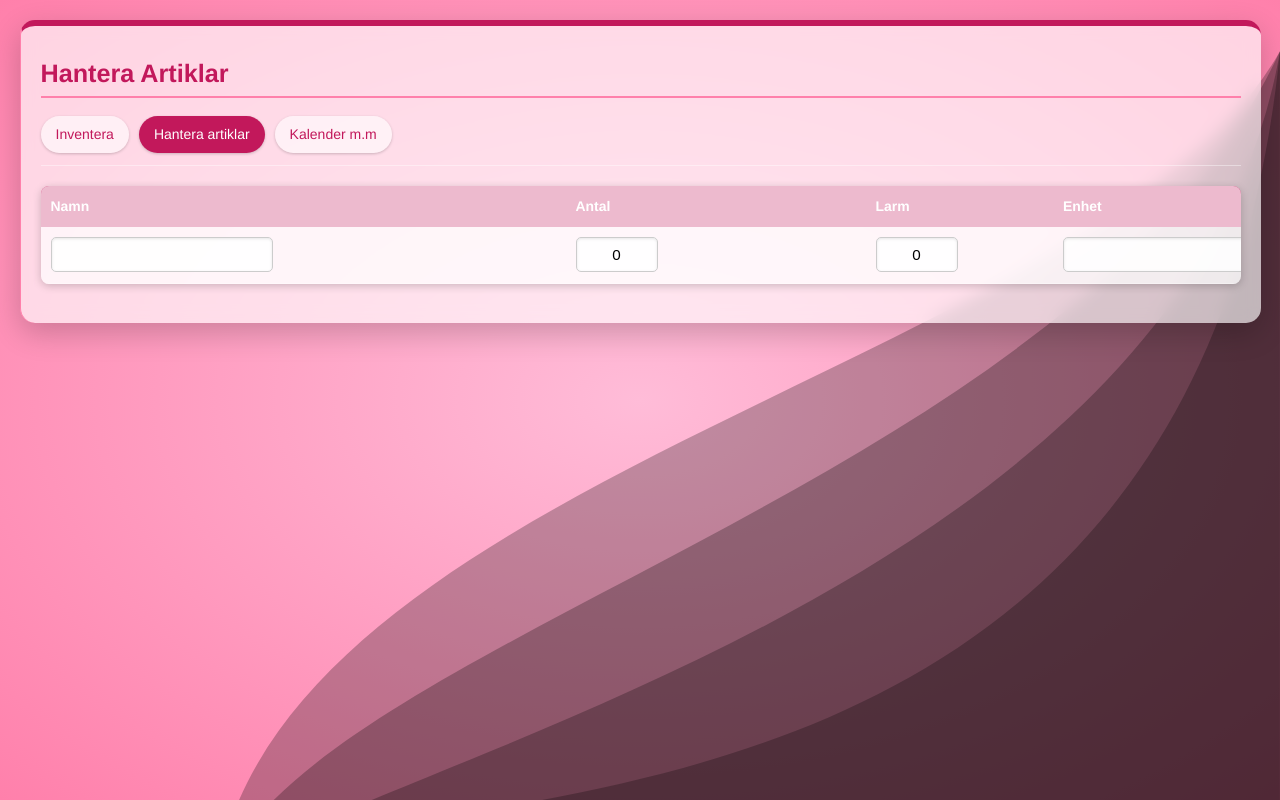
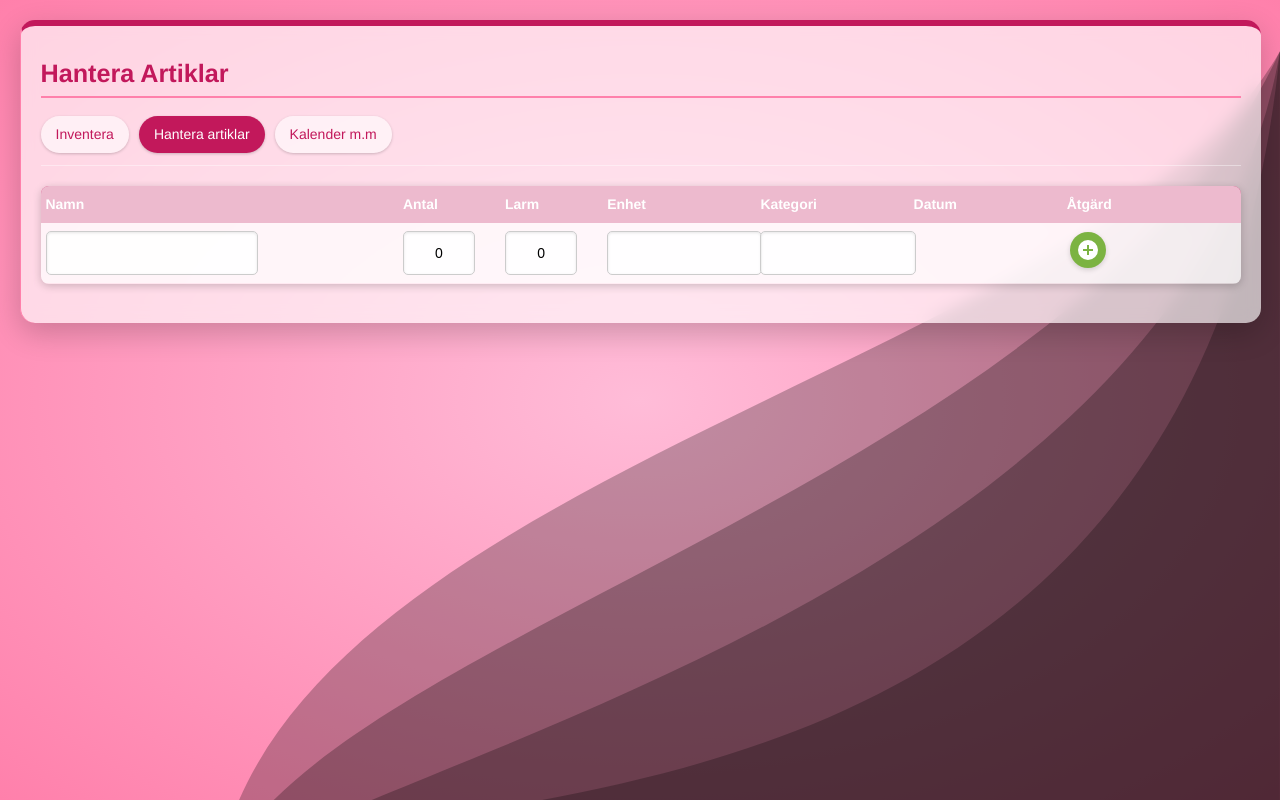
Before and after one commit to snis/inventera, a Flask app: page /inventory in a window 1280 px wide. Run offline with Flask 3, Linux system fonts and the light colour scheme; data that the repository does not hold is empty.

Commit message:
Finjustera kolumnlayout för inventory-tabellen
- Optimerat kolumnbredderna för bättre balans mellan olika innehållstyper
- Förbättrat input-fält för att anpassa sig till tillgängligt utrymme
- Fixat problem med avklippta input-fält genom att ändra overflow-hantering
- Anpassat kolumnbredder enligt specifika önskemål:
  - Namnkolumn: 28%
  - Kategori- och enhetskolumner justerade till 12% vardera
  - Reducerad åtgärdskolumn till 14%
  - Jämn fördelning för bättre visuell balans

🤖 Generated with [Claude Code](https://claude.ai/code)
Co-Authored-By: Claude <noreply@anthropic.com>

```diff
--- a/static/style.css
+++ b/static/style.css
@@ -279,23 +279,92 @@ button:hover {
 }
 
 /* Inventory table layout */
+.inventory-table {
+  table-layout: fixed !important; /* Tvinga fixed layout */
+  width: 100%;
+  border-spacing: 0;
+  border-collapse: collapse;
+  max-width: none; /* Förhindra ärva max-width */
+  margin: 1em 0;
+}
+
 .inventory-table th,
 .inventory-table td {
   font-size: 0.95em;
+  padding: 8px 5px;
+  box-sizing: border-box;
+  overflow: visible; /* Tillåt innehåll att synas fullt ut */
 }
 
-@media screen and (max-width: 768px) {
+/* Direkta kolumnbreddsinställningar - starkare än col */
+.inventory-table th:nth-child(1),
+.inventory-table td:nth-child(1) { width: 28%; } /* Namn */
+
+.inventory-table th:nth-child(2),
+.inventory-table td:nth-child(2) { width: 8%; }  /* Antal */
+
+.inventory-table th:nth-child(3),
+.inventory-table td:nth-child(3) { width: 8%; }  /* Larm */
+
+.inventory-table th:nth-child(4),
+.inventory-table td:nth-child(4) { width: 12%; } /* Enhet */
+
+.inventory-table th:nth-child(5),
+.inventory-table td:nth-child(5) { width: 12%; } /* Kategori - samma som enhet */
+
+.inventory-table th:nth-child(6),
+.inventory-table td:nth-child(6) { width: 12%; } /* Datum */
+
+.inventory-table th:nth-child(7),
+.inventory-table td:nth-child(7) { width: 14%; } /* Åtgärder - reducerad med 6% */
+
+/* För alla skärmar */
+.input-name, .input-unit, .input-category {
+  width: 100%; /* Full bredd av cellen */
+  box-sizing: border-box;
+  min-width: 0; /* Tillåt krympning */
+}
+
+.input-number {
+  width: 100% !important;
+  max-width: 45px !important;
+  text-align: center;
+  box-sizing: border-box;
+}
+
+/* Fixa input-fält för att passa inom celler */
+.inventory-table td {
+  position: relative; /* För absolut positionering inuti */
+}
+
+.inventory-table input {
+  padding: 5px;
+  height: 32px;
+  font-size: 14px;
+}
+
+@media screen and (max-width: 1024px) {
   .inventory-table {
     display: block;
     overflow-x: auto;
     white-space: nowrap;
     -webkit-overflow-scrolling: touch;
+    table-layout: auto; /* Tillbaka till auto på små skärmar för bättre scrollning */
   }
 
   .inventory-table th,
   .inventory-table td {
-    min-width: 70px;
     white-space: nowrap;
+  }
+
+  /* Justera inputfälten för bättre mobil-upplevelse */
+  .input-name {
+    width: 100%;
+    min-width: 120px;
+  }
+
+  .input-unit, .input-category {
+    min-width: 80px;
   }
 }
 
```
